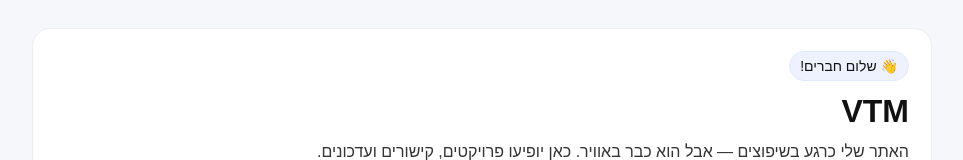
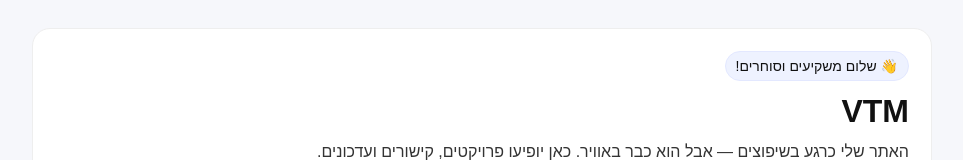
Before and after one commit to vtm98/vtm98-web.github.io, a plain HTML site: page index.html in a window 1280 px wide. Shown: the top 160 px of the page, without its empty margins (158-1121 px from the left). Drawn offline with Linux system fonts and the light colour scheme.

Commit message:
Update greeting message in index.html

```diff
--- a/index.html
+++ b/index.html
@@ -22,7 +22,7 @@
 <body>
   <div class="wrap">
     <div class="hero">
-      <span class="tag">👋 שלום חברים!</span>
+      <span class="tag">👋 שלום משקיעים וסוחרים!</span>
       <h1>VTM</h1>
       <p>האתר שלי כרגע בשיפוצים — אבל הוא כבר באוויר. כאן יופיעו פרויקטים, קישורים ועדכונים.</p>
 
```
